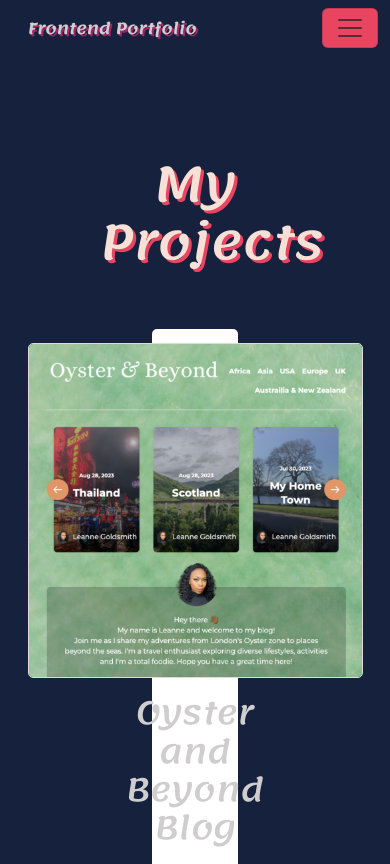
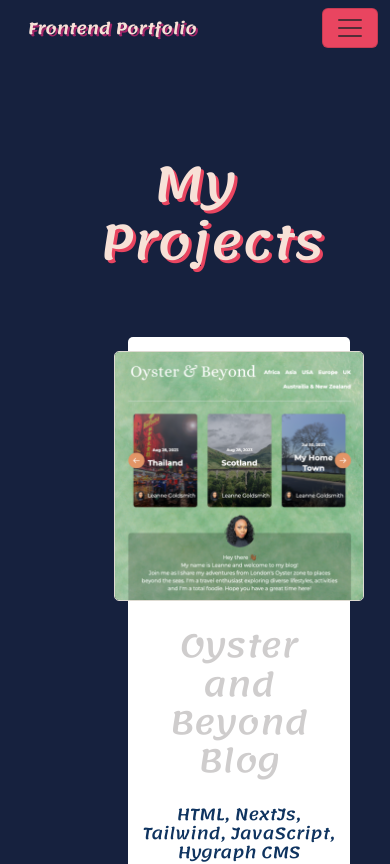
Before and after one commit to LeanneCodes/react-portfolio, a React (Vite) app: page /projects in a window 390 px wide. Shown: the top 864 px of the page. Built offline with nearby package versions, Linux system fonts and the light colour scheme.

Commit message:
fix project cards sticking together

```diff
--- a/src/components/Navbar.css
+++ b/src/components/Navbar.css
@@ -17,7 +17,7 @@
 }
 
 .title {
-    color: var(--header-color);
+    color: var(--cream);
     font-family: var(--title) !important;
     text-shadow: 2px 2px var(--pink);
     font-weight: 600;
--- a/src/components/Navbar.jsx
+++ b/src/components/Navbar.jsx
@@ -26,15 +26,7 @@ const Navbar = () => {
       <nav className="navbar navbar-expand-lg">
         <div className="container-fluid">
           <div className="title">
-            <NavLink
-              to="/"
-              end
-              className={({ isActive }) =>
-                isActive ? 'nav-link active' : 'nav-link'
-              }
-            >
               Frontend Portfolio
-            </NavLink>
           </div>
           <button
             className="navbar-toggler"
--- a/src/components/elements/Card.jsx
+++ b/src/components/elements/Card.jsx
@@ -4,7 +4,7 @@ import '../styles/Card.css';
 const Card = (props) => {
   return (
     <>
-      <div className='project-card mb-3'>
+      <div className='project-card'>
         <div className='project-image'>
           <img src={props.image} alt="project-image" />
         </div>
@@ -21,7 +21,6 @@ const Card = (props) => {
           </div>
         </div>
       </div>
-      <hr />
     </>
   )
 }
--- a/src/components/pages/About.jsx
+++ b/src/components/pages/About.jsx
@@ -31,7 +31,7 @@ const About = () => {
             During my career, I specialised in Addressable Advertising, building display ad banners for clients such as, Eurostar, Audible and Legoland. I discovered that I love transforming Figma and Photoshop designs into live ads using HTML, CSS, JavaScript and Greensock.
             <br/>
             <br/>
-            To have a thorough understanding of Frontend Development, I completed two bootcamps. <a href='https://www.credential.net/abe70729-0419-4049-a752-62b032d231eb#gs.08qmqt' target='_blank' style={{color: 'var(--coral)'}}>Fullstack Merit Diploma</a> and <a href='#' target='_blank' style={{color: 'var(--coral)'}}>Frontend Certificate</a>.
+            To have a thorough understanding of Frontend Development, I completed two bootcamps. <a href='https://www.credential.net/abe70729-0419-4049-a752-62b032d231eb#gs.08qmqt' target='_blank' style={{color: 'var(--coral)'}}>Fullstack Merit Diploma</a> and <a href='#' target='_blank' style={{color: 'var(--coral)'}}>Frontend Development Certificate</a>.
             <br/>
             <br/>
             Now, I'm eager to transition into a full-time Frontend Developer role, collaborating with dedicated professionals and continuously learning and growing in this exciting tech world. I'm ready to bring my skills to innovative projects and stay ahead in this ever-evolving industry.
@@ -54,7 +54,7 @@ const About = () => {
           During my career, I specialised in Addressable Advertising, building display ad banners for clients such as, Eurostar, Audible and Legoland. I discovered that I love transforming Figma and Photoshop designs into live ads using HTML, CSS, JavaScript and Greensock.
           <br/>
           <br/>
-          To have a thorough understanding of Frontend Development, I completed two bootcamps. <a href='https://www.credential.net/abe70729-0419-4049-a752-62b032d231eb#gs.08qmqt' target='_blank' style={{color: 'var(--coral)'}}>Fullstack Merit Diploma</a> and <a href='#' target='_blank' style={{color: 'var(--coral)'}}>Frontend Certificate</a>.
+          To have a thorough understanding of Frontend Development, I completed two bootcamps. <a href='https://www.credential.net/abe70729-0419-4049-a752-62b032d231eb#gs.08qmqt' target='_blank' style={{color: 'var(--coral)'}}>Fullstack Merit Diploma</a> and <a href='#' target='_blank' style={{color: 'var(--coral)'}}>Frontend Development Certificate</a>.
           <br/>
           <br/>
           Now, I'm eager to transition into a full-time Frontend Developer role, collaborating with dedicated professionals and continuously learning and growing in this exciting tech world. I'm ready to bring my skills to innovative projects and stay ahead in this ever-evolving industry.
--- a/src/components/styles/About.css
+++ b/src/components/styles/About.css
@@ -1,6 +1,6 @@
 .about-container {
     padding:  10% 5%;
-    height: 100vh;
+    min-height: 100vh;
     margin: auto;
     justify-content: center;
 }
--- a/src/components/styles/Card.css
+++ b/src/components/styles/Card.css
@@ -50,7 +50,6 @@
 .project-card {
     text-align: center;
     display: flex;
-    margin-bottom: 20px;
 }
 
 @media screen and (max-width: 1400px) {
@@ -68,3 +67,10 @@
         width: 335px;
     }
 }
+
+@media screen and (max-width: 665px) {
+    .project-image img {
+        margin-right: 0;
+        width: 250px;
+    }
+}
--- a/src/components/styles/Projects.css
+++ b/src/components/styles/Projects.css
@@ -4,13 +4,16 @@
 }
 
 .projects-card {
+    display: grid;
+    grid-template-columns: auto;
+}
+
+.projects-card .project-card {
     background-color: white;
     padding: 14px;
     margin: 10px auto;
-    border-radius: 5px;
+    border-radius: 5px !important;
     color: var(--bg-2);
-    display: grid;
-    grid-template-columns: auto;
     row-gap: 10px;
     width: 80%;
     box-sizing: border-box;
@@ -35,12 +38,26 @@
 
 @media screen and (max-width: 1400px) {
     .projects-card {
-        flex-direction: column;
-        display: flex;
-        width: 45% !important;
+        display: grid;
+        grid-template-columns: auto auto;
+        width: 100% !important;
+        column-gap: 20px;
     }
 
-    .projects {
-        grid-template-columns: auto auto;
+    .projects-card .project-card {
+        width: 100%;
     }
 }
+
+@media screen and (max-width: 1000px) {
+    .projects-card {
+        display: grid;
+        grid-template-columns: auto;
+        width: 100% !important;
+        column-gap: 20px;
+    }
+
+    .projects-card .project-card {
+        width: 80%;
+    }
+}
```
